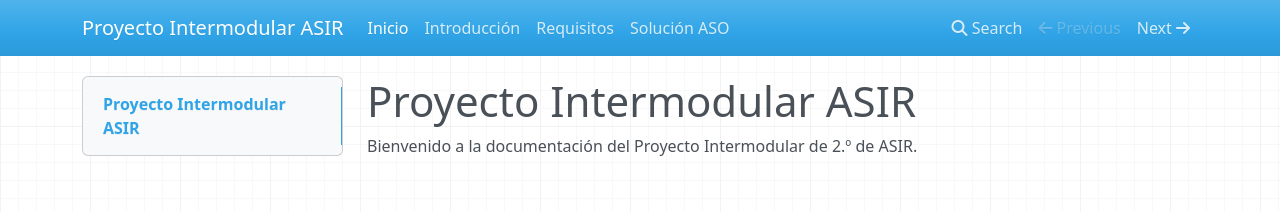
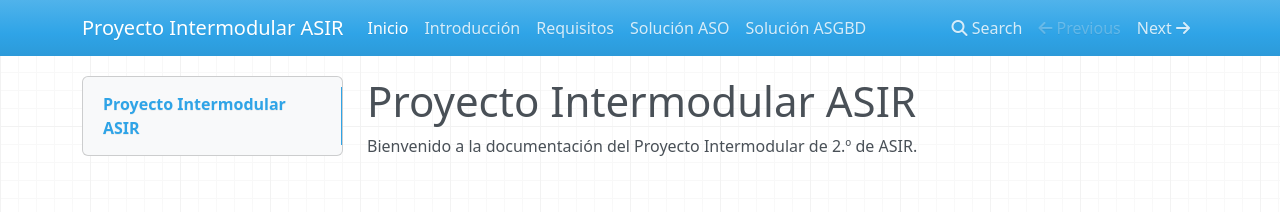
Before and after one commit to amorenog146/Proyecto-Intermodular-ASIR, an MkDocs documentation site: the page built from docs/index.md, in a window 1280 px wide. Shown: the top 212 px of the page. Built offline with MkDocs 1.6.1, drawn with Linux system fonts in a browser that asks for light colours; nearby versions of some CDN libraries.

Commit message:
Añadida solución ASGBD al menú de documentación

```diff
--- a/mkdocs.yml
+++ b/mkdocs.yml
@@ -5,3 +5,4 @@ nav:
   - Introducción: 01_introduccion.md
   - Requisitos: 02_requisitos.md
   - Solución ASO: 04_solucion_aso.md
+  - Solución ASGBD: 05_solucion_asgbd.md
```
